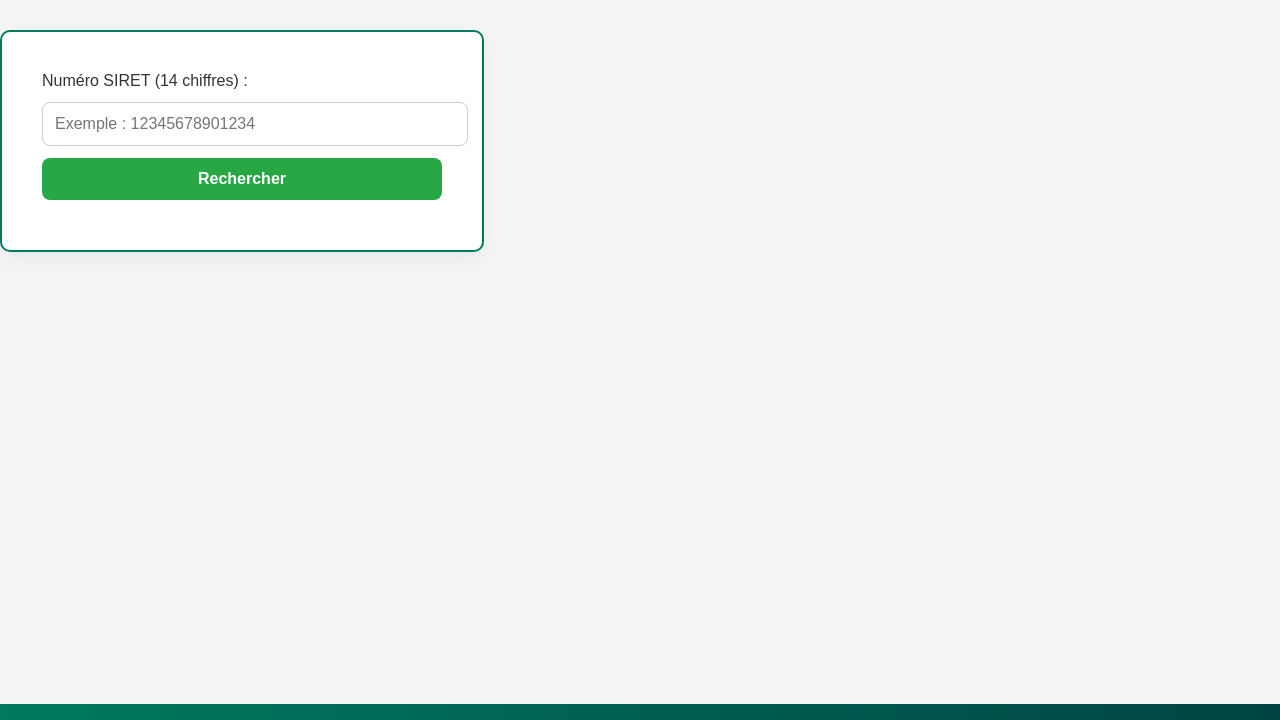
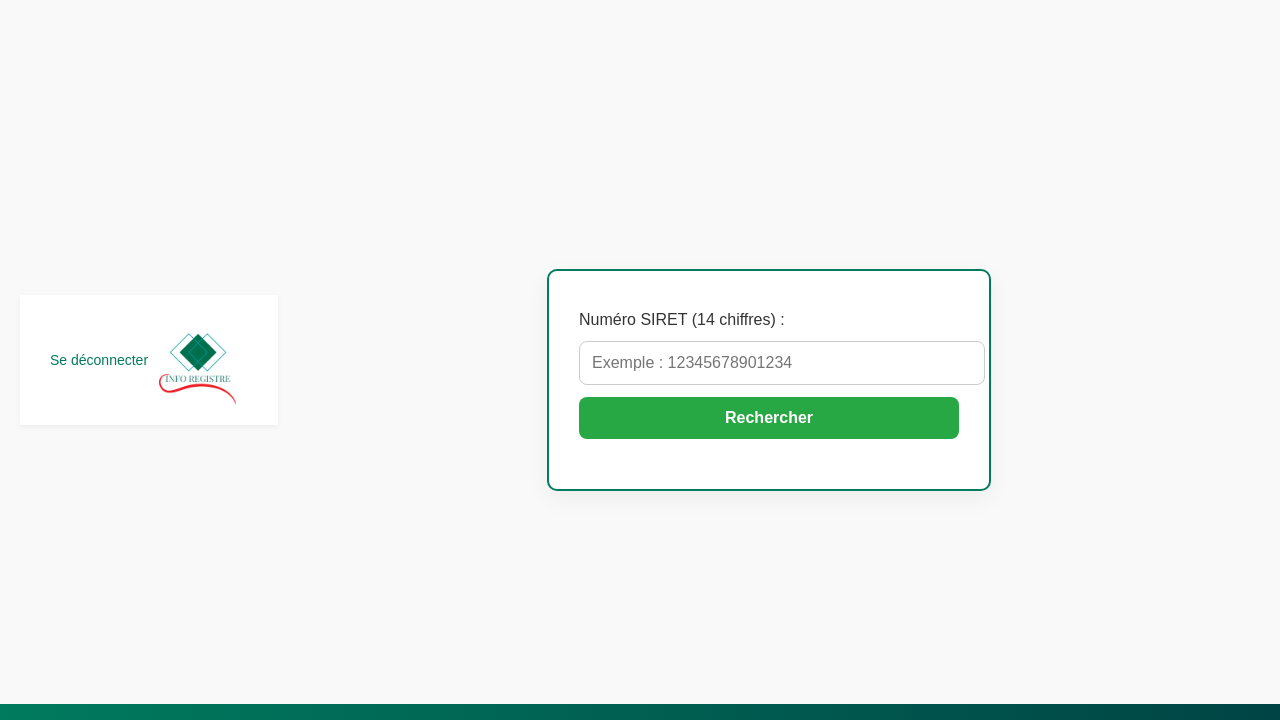
Before and after one commit to hmeyd/Portfolio-Project, a Flask app: page / in a window 1280 px wide. Shown: the part 80-800 px from the top of the page. Run offline with Flask 3, Linux system fonts and the light colour scheme; a user stored in the database is signed in.

Commit message:
Handles the code

```diff
--- a/stage_4/app.py
+++ b/stage_4/app.py
@@ -88,30 +88,6 @@ def logout():
     session.pop("user", None)
     return redirect(url_for("login"))
 
-@app.route("/login_phone", methods=["GET", "POST"])
-def login_phone():
-    if request.method == "POST":
-        country_code = request.form["country_code"]
-        phone = request.form["phone"]
-        password = request.form["password"]
-        full_phone = country_code + phone
-
-        conn = sqlite3.connect("users.db")
-        c = conn.cursor()
-        c.execute("SELECT password FROM users WHERE phone = ?", (full_phone,))
-        user = c.fetchone()
-        conn.close()
-
-        if user and bcrypt.check_password_hash(user[0], password):
-            session["user"] = full_phone
-            return redirect(url_for("search_company"))
-        else:
-            flash("Numéro ou mot de passe incorrect.", "error")
-            return render_template("login_phone.html")
-
-    return render_template("login_phone.html")
-
-
 @app.route("/", methods=["GET", "POST"])
 def search_company():
     # Vérifie si l'utilisateur est connecté
--- a/stage_4/static/style.css
+++ b/stage_4/static/style.css
@@ -1,3 +1,58 @@
+/* === Barre de navigation pour la recherche === */
+.search-header {
+  display: flex;
+  justify-content: space-between;
+  align-items: center;
+  background-color: #ffffff;
+  padding: 16px 32px;
+  box-shadow: 0 2px 8px rgba(0, 0, 0, 0.05);
+  position: sticky;
+  top: 0;
+  z-index: 10;
+}
+.main-container {
+  flex: 1;
+  display: flex;
+  justify-content: center;
+  align-items: center;
+  padding: 40px 20px;
+  background-color: #f9f9f9;
+}
+
+.search-box {
+  background-color: #ffffff;
+  padding: 30px 40px;
+  border: 2px solid #007B5E;
+  border-radius: 10px;
+  max-width: 400px;
+  width: 100%;
+  box-shadow: 0 8px 24px rgba(0,0,0,0.05);
+  text-align: center;
+}
+
+
+.login-header {
+  display: flex;
+  justify-content: space-between;
+  align-items: center;
+  background-color: #ffffff;
+  padding: 16px 32px;
+  box-shadow: 0 2px 8px rgba(0, 0, 0, 0.05);
+  position: sticky;
+  top: 0;
+  z-index: 10;
+}
+
+.logout-link-top {
+  font-size: 14px;
+  color: #007B5E;
+  text-decoration: none;
+  font-weight: bold;
+}
+.logout-link-top:hover {
+  text-decoration: underline;
+}
+
 /* Général */
 body {
   font-family: 'Poppins', sans-serif;
@@ -8,6 +63,12 @@ body {
   flex-direction: column;
   min-height: 100vh;
 }
+body {
+  display: flex;
+  flex-direction: column;
+  min-height: 100vh;
+}
+
 
 /* Barres de décoration */
 .header-border, .footer-border {
@@ -23,11 +84,8 @@ body {
 /* Logo */
 
 .logo {
-  width: 120px;
+  width: 100px;
   height: auto;
-  position: absolute;
-  top: 20px;
-  left: 30px;
 }
 
 
@@ -37,12 +95,12 @@ body {
 
 .search-box {
   background-color: #ffffff;
-  padding: 30px 40px;
+  padding: 30px;
   border: 2px solid #007B5E;
   border-radius: 10px;
-  max-width: 400px; /* réduit de 500px à 400px */
+  max-width: 380px;
   width: 100%;
-  margin-top: 30px;
+  margin-top: 40px;
   box-shadow: 0 8px 24px rgba(0,0,0,0.05);
   text-align: center;
 }
@@ -51,19 +109,10 @@ body {
   display: flex;
   justify-content: space-between;
   align-items: center;
-  background-color: #ffffff;
-  padding: 20px 40px;
-  box-shadow: 0px 2px 6px rgba(0,0,0,0.05);
+  padding: 15px 30px;
+  background-color: #fff;
+  box-shadow: 0 2px 6px rgba(0,0,0,0.05);
   position: relative;
-  margin-top: 20px;
-}
-
-.search-header .logo {
-  width: 100px;
-  height: auto;
-  position: relative;
-  top: 0;
-  left: 0;
 }
 
 .logout-link-top {
@@ -72,9 +121,16 @@ body {
   text-decoration: none;
   font-weight: 500;
 }
+
 .logout-link-top:hover {
   text-decoration: underline;
 }
+
+.logo-top {
+  width: 100px;
+  height: auto;
+}
+
 
 header.header {
   background-color: #ffffff;
--- a/stage_4/templates/results.html
+++ b/stage_4/templates/results.html
@@ -5,10 +5,10 @@
     <meta name="viewport" content="width=device-width, initial-scale=1" />
     <title>Résultat de recherche</title>
     <link rel="stylesheet" href="{{ url_for('static', filename='style.css') }}" />
+    <a href="{{ url_for('logout') }}">Se déconnecter</a>
 </head>
 <body>
     <div class="container">
-        <a href="{{ url_for('logout') }}">Se déconnecter</a>
         <h1>Résultat de recherche</h1>
 
         {% if error %}
--- a/stage_4/templates/search.html
+++ b/stage_4/templates/search.html
@@ -14,10 +14,16 @@
     </header>
 
 <div class="main-container">
+ <div class="search-header">
+  <a href="{{ url_for('logout') }}" class="logout-link-top">Se déconnecter</a>
+  <img src="{{ url_for('static', filename='logo.png') }}" class="logo-top" alt="Logo">
+</div>
+
+<div class="main-container">
   <div class="search-box">
     <form method="POST">
       <label for="siret">Numéro SIRET (14 chiffres) :</label>
-      <input type="text" id="siret" name="siret" placeholder="Exemple : 12345678901234" required />
+      <input type="text" name="siret" id="siret" placeholder="Exemple : 12345678901234" required>
       <button type="submit" class="btn-submit">Rechercher</button>
     </form>
   </div>
```
Also changed, not shown: stage_4/templates/login.html (+0 -13 lines).
